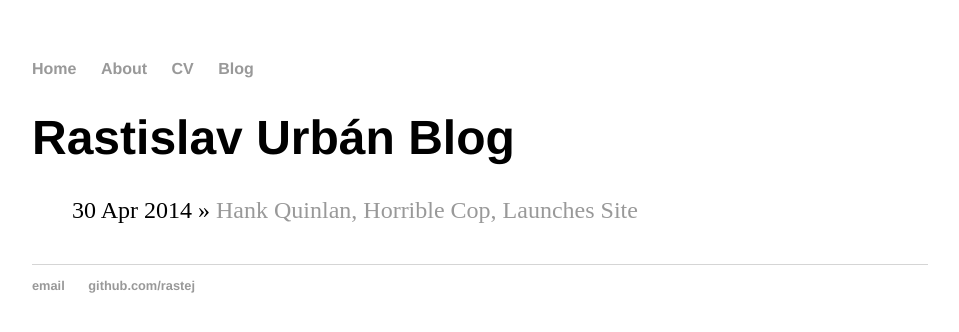
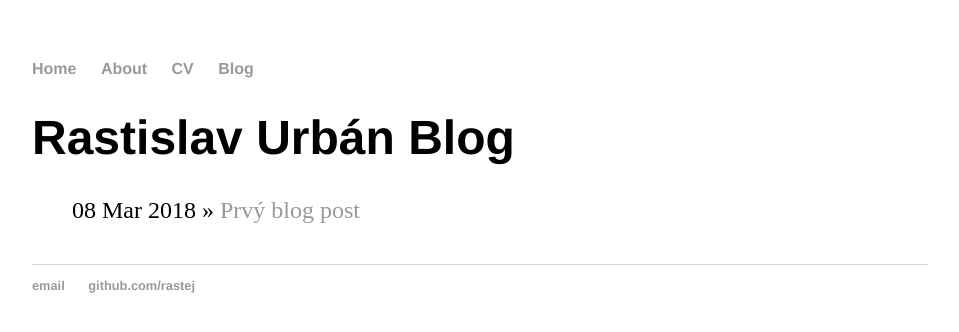
Before and after one commit to rastej/rastej.github.io, a Jekyll site: the page built from blog/index.html, in a window 1280 px wide. Shown: the top 332 px of the page, without its empty margins (160-1119 px from the left). Built offline with Jekyll 4.4.1, drawn with Linux system fonts in a browser that asks for light colours.

Commit message:
Update and rename 2014-04-30-hank-quinlan-site-launched.md to 2018-03-08-Prvy-blog-post.md

```diff
--- a/_posts/2014-04-30-hank-quinlan-site-launched.md
+++ b/_posts/2018-03-08-Prvy-blog-post.md
@@ -1,7 +1,8 @@
 ---
 layout: post
-title: "Hank Quinlan, Horrible Cop, Launches Site"
-date: 2014-04-30
+title: "Prvý blog post"
+author: Rastislav Urbán"
+date: 2018-03-08
 ---
 
 Well. Finally got around to putting this old website together. Neat thing about it - powered by [Jekyll](http://jekyllrb.com) and I can use Markdown to author my posts. It actually is a lot easier than I thought it was going to be. dsaae
```
